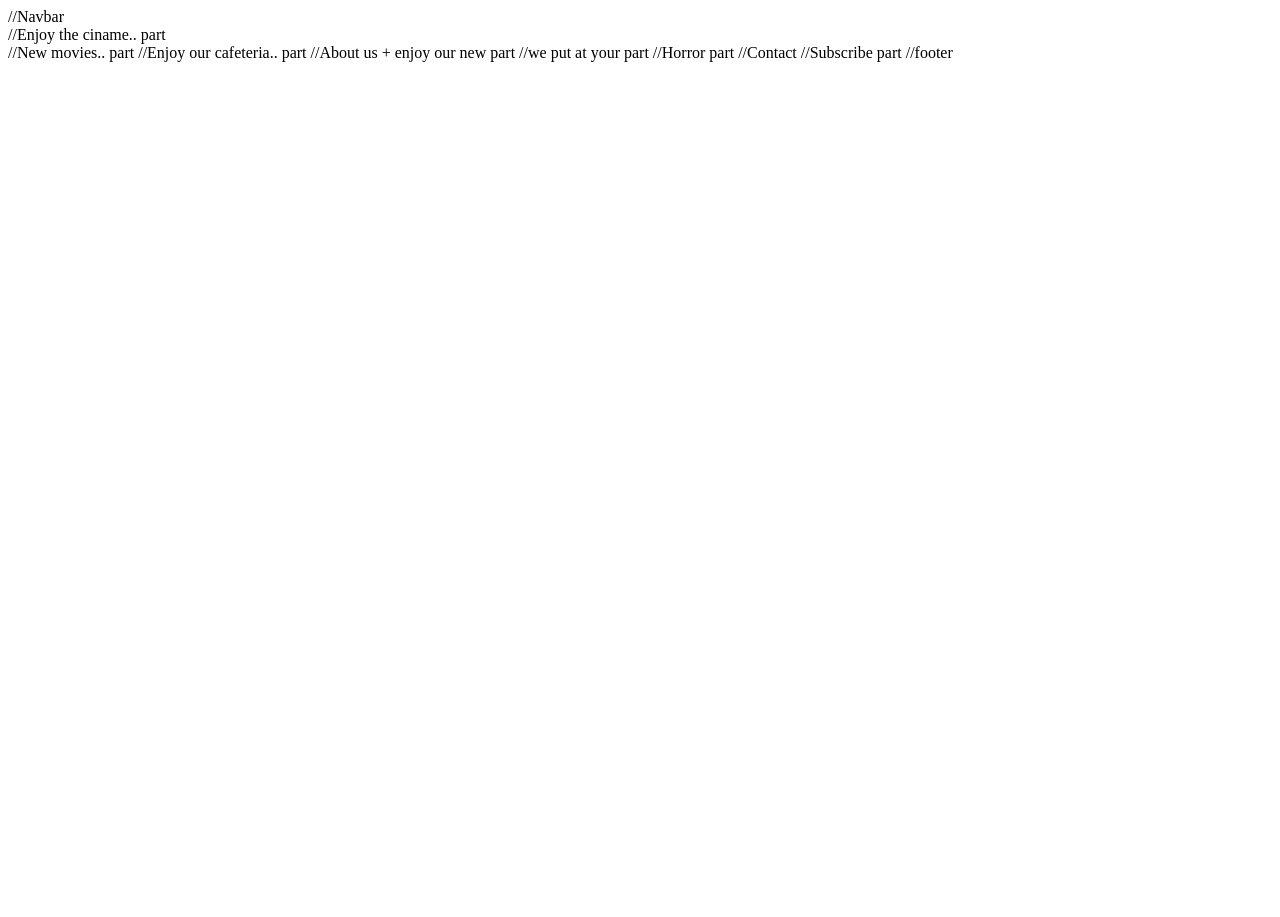
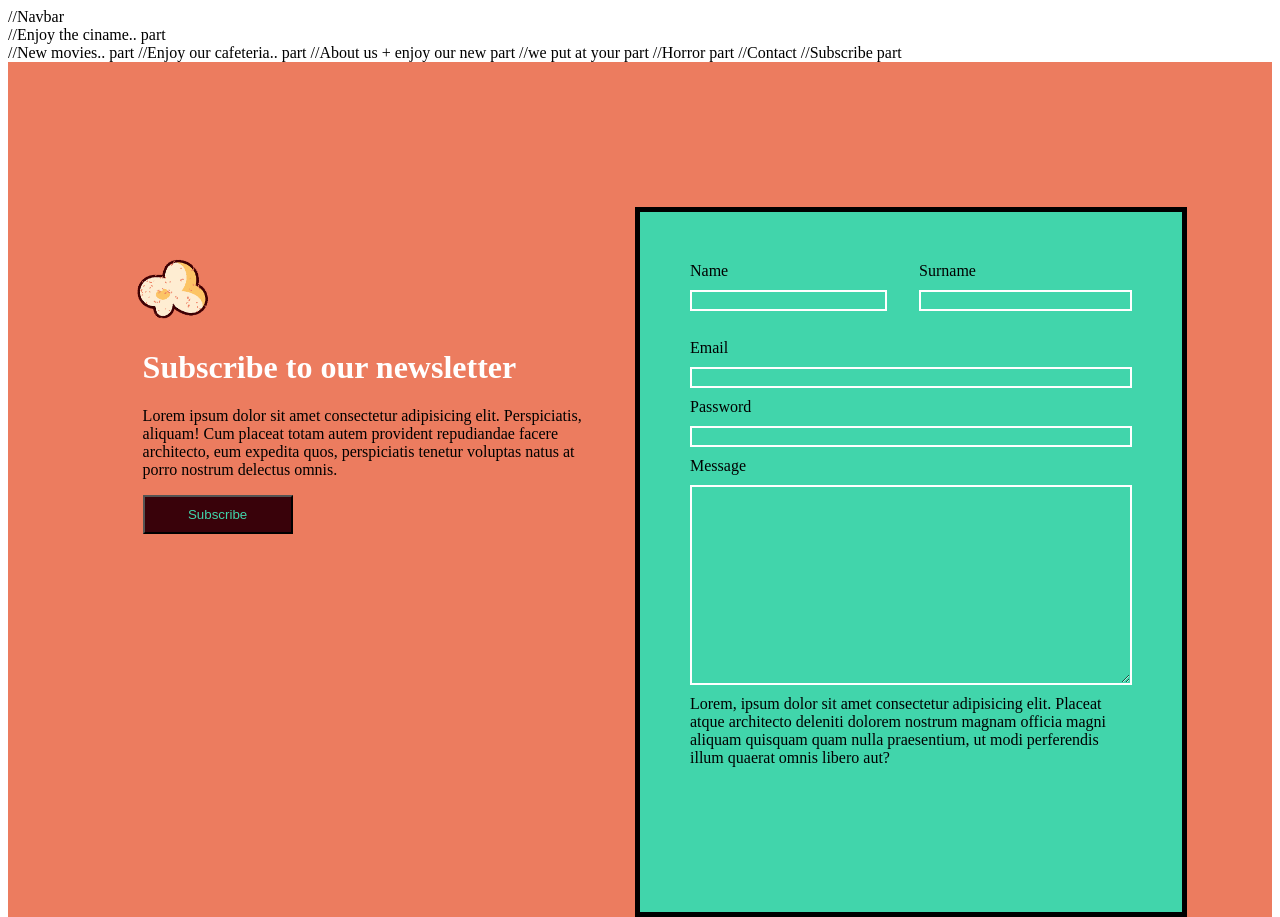
Before and after one commit to honigbienlein/cinema-pds-challenge, a plain HTML site: page index.html in a window 1280 px wide. Shown: the top 917 px of the page. Before the commit the page ends 800 px from the top, so only its background shows below. Drawn offline with Linux system fonts and the light colour scheme.

Commit message:
add text and style

```diff
--- a/index.css
+++ b/index.css
@@ -0,0 +1,50 @@
+/* Subscribe part */
+.containerSubscribePart {
+  display: flex;
+  flex-direction: row;
+  justify-content: center;
+  align-items: center;
+  margin: 0;
+  background-color: rgba(234, 110, 78, 0.9);
+  width: 100%;
+  height: 1000px;
+}
+.topFormular {
+  display: flex;
+  flex-direction: row;
+  gap: 2rem;
+  width: 100%;
+}
+.leftDiv,
+.rightDiv {
+  width: 35%;
+  height: 60%;
+  padding: 50px;
+}
+input,
+textarea {
+  width: 100%;
+  border: 2px solid white;
+  background-color: rgb(65, 213, 171);
+  margin: 10px 0;
+}
+textarea {
+  height: 200px;
+}
+.rightDiv {
+  background-color: rgb(65, 213, 171);
+  border: 5px solid black;
+}
+#subscribeButton {
+  color: rgb(65, 213, 171);
+  background-color: rgb(57, 2, 10);
+  padding: 10px;
+  width: 150px;
+}
+#subscribePopcorn {
+  transform: rotate(60deg);
+  width: 60px;
+}
+.leftDiv > h1 {
+  color: white;
+}
--- a/index.html
+++ b/index.html
@@ -1,26 +1,67 @@
+
 <html lang="en">
     <head>
-    <meta charset="UTF-8">
-    <meta http-equiv="X-UA-Compatible" content="IE=edge">
-    <meta name="viewport" content="width=device-width, initial-scale=1.0">
+      <meta charset="UTF-8" />
+      <meta http-equiv="X-UA-Compatible" content="IE=edge" />
+      <meta name="viewport" content="width=device-width, initial-scale=1.0" />
       <title>Document</title>
+      <link href="index.css" rel="stylesheet" />
+      <link />
     </head>
     <body>
       //Navbar
-    <div class="navbar">
-
-    </div>
+      <div class="navbar"></div>
       //Enjoy the ciname.. part
       <div></div>
-    //New movies.. part
-    //Enjoy our cafeteria.. part
-    //About us + enjoy our new part
-    //we put at your part
-    //Horror part
-    //Contact
-    //Subscribe part
+      //New movies.. part //Enjoy our cafeteria.. part //About us + enjoy our new
+      part //we put at your part //Horror part //Contact //Subscribe part
+      <div class="containerSubscribePart">
+        <div class="leftDiv">
+          <img src="./img/12.png" id="subscribePopcorn">
+          <h1>Subscribe to our newsletter</h1>
+          <p>
+            Lorem ipsum dolor sit amet consectetur adipisicing elit. Perspiciatis,
+            aliquam! Cum placeat totam autem provident repudiandae facere
+            architecto, eum expedita quos, perspiciatis tenetur voluptas natus at
+            porro nostrum delectus omnis.
+          </p>
+          <button type="submit" id="subscribeButton">Subscribe</button>
+        </div>
+        <div class="rightDiv">
+          <div class="rightDivBorder">
+            <div class="topFormular">
+              <div>
+                <label for="name">Name</label>
+                <input id="name" />
+              </div>
+              <div>
+                <label for="surname">Surname</label>
+                <input id="surname" />
+              </div>
+            </div>
+            <div class="bottomFormular">
+              <br>
+                <label for="email">Email</label> </br>
+                <input id="email" type="email" />
+              </div>
+              <div>
+                <label for="password">Password</label></br>
+                <input id="pasword" />
+              </div>
+              <div>
+                <label for="message">Message</label></br>
+                <textarea id="message"></textarea>
+              </div>
+            </div>
+            <div class="smallText">
+              Lorem, ipsum dolor sit amet consectetur adipisicing elit. Placeat
+              atque architecto deleniti dolorem nostrum magnam officia magni
+              aliquam quisquam quam nulla praesentium, ut modi perferendis illum
+              quaerat omnis libero aut?
+            </div>
+          </div>
+        </div>
+      </div>
       //footer
-
-
     </body>
   </html>
```
Lines whose indentation alone changed are shown as unchanged.
